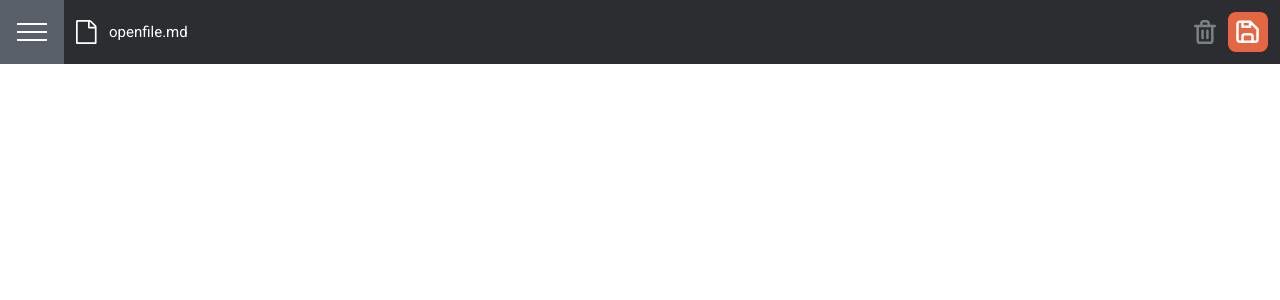
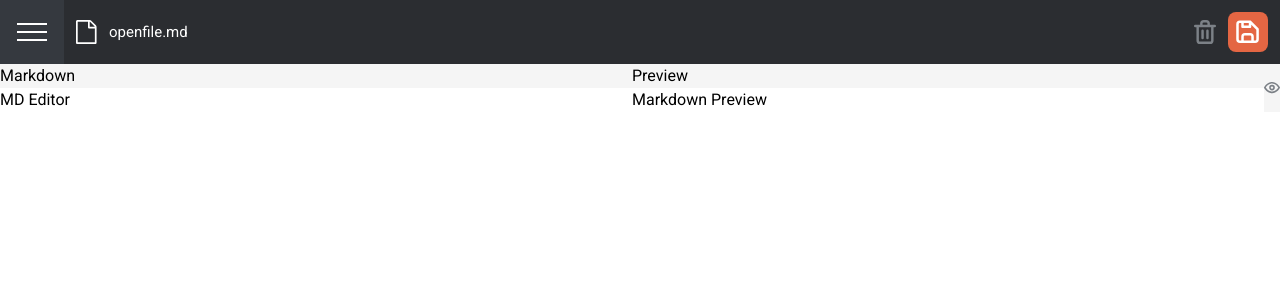
Before and after one commit to timshandrew/markdown-editor, a React (Vite) app: page / in a window 1280 px wide. Shown: the top 300 px of the page. Built offline with nearby package versions, Linux system fonts and the light colour scheme.

Commit message:
add outer layout components

```diff
--- a/src/App.jsx
+++ b/src/App.jsx
@@ -1,10 +1,26 @@
+import ContentView from "./components/ContentView";
 import Header from "./components/Header";
+import MarkdownEditor from "./components/MarkdownEditor";
+import MarkdownPreview from "./components/MarkdownPreview";
+import PreviewToggle from "./components/PreviewToggle";
 
 function App() {
   return (
-    <>
+    <div>
       <Header />
-    </>
+
+      <main className="flex">
+        <PreviewToggle />
+
+        <ContentView heading="Markdown">
+          <MarkdownEditor />
+        </ContentView>
+
+        <ContentView heading="Preview">
+          <MarkdownPreview />
+        </ContentView>
+      </main>
+    </div>
   );
 }
 
--- /dev/null
+++ b/src/components/ContentView.jsx
@@ -0,0 +1,8 @@
+export default function ContentView({ heading, children }) {
+  return (
+    <section className="flex-1 first:border-300 first:border-e-1">
+      <h2 className="bg-200">{heading}</h2>
+      {children}
+    </section>
+  );
+}
--- a/src/components/Header.jsx
+++ b/src/components/Header.jsx
@@ -6,7 +6,7 @@ import saveImg from "../assets/icon-save.svg";
 export default function Header() {
   return (
     <header className="bg-800 text-100 flex h-[4rem] items-center gap-3">
-      <button className="bg-600 h-full flex-[0_4rem] cursor-pointer">
+      <button className="bg-700 h-full flex-[0_4rem] cursor-pointer">
         <img className="mx-auto" src={burgerMenuImg} />
       </button>
 
--- /dev/null
+++ b/src/components/MarkdownEditor.jsx
@@ -0,0 +1,3 @@
+export default function MarkdownEditor() {
+  return <>MD Editor</>;
+}
--- /dev/null
+++ b/src/components/MarkdownPreview.jsx
@@ -0,0 +1,3 @@
+export default function MarkdownPreview() {
+  return <section>Markdown Preview</section>;
+}
--- /dev/null
+++ b/src/components/PreviewToggle.jsx
@@ -0,0 +1,11 @@
+import showPreviewImg from "../assets/icon-show-preview.svg";
+import hidePreviewImg from "../assets/icon-hide-preview.svg";
+
+export default function PreviewToggle({ previewVisible }) {
+  const imgSrc = previewVisible ? hidePreviewImg : showPreviewImg;
+  return (
+    <button className="bg-200 order-last">
+      <img src={imgSrc} />
+    </button>
+  );
+}
```
